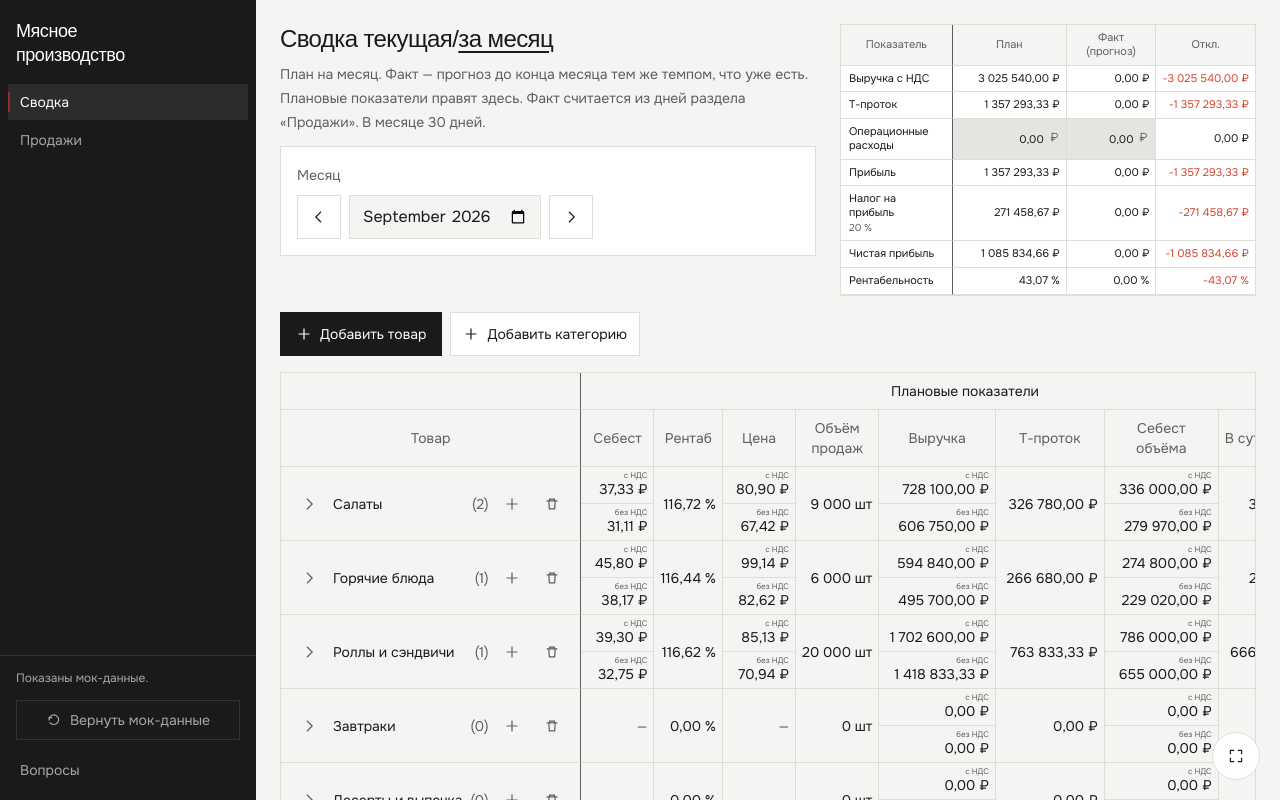
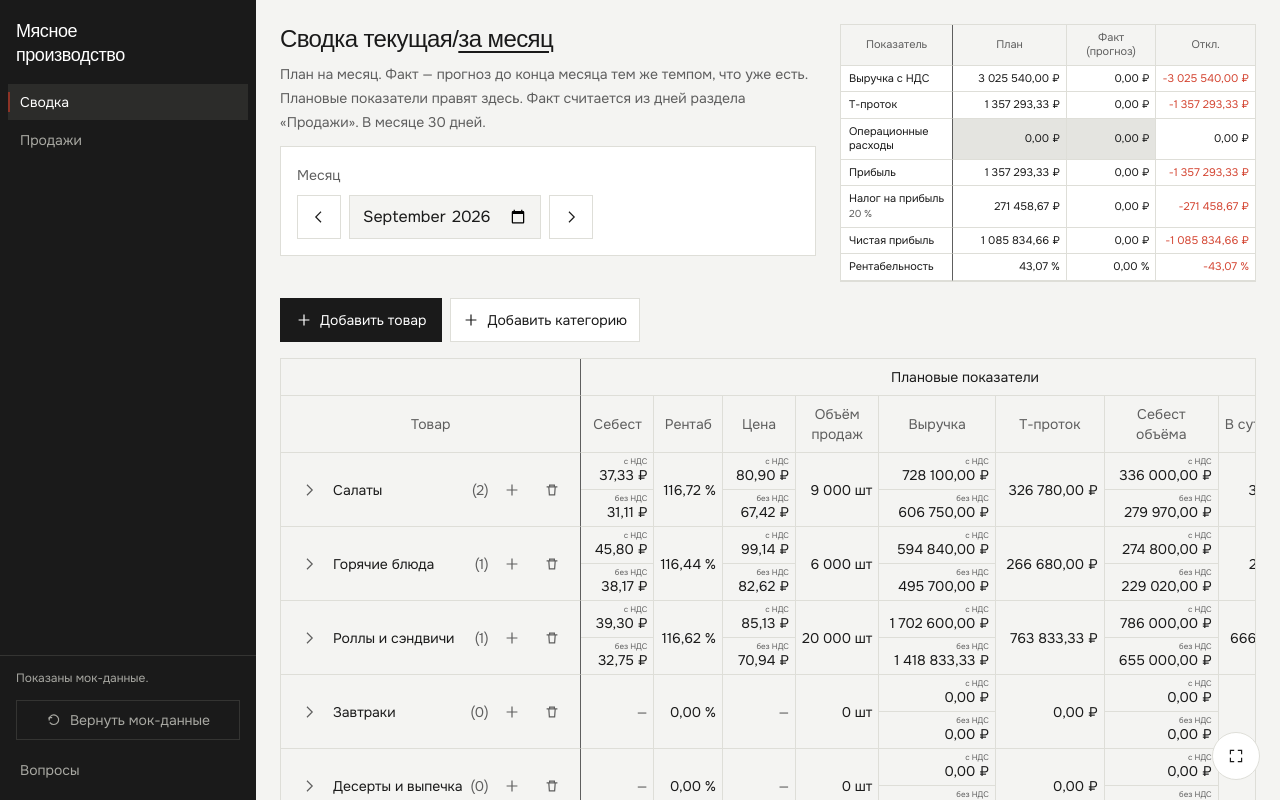
Before and after one commit to makediff-dev/food-proto, a Next.js app: page / in a window 1280 px wide. Shown: the top 800 px of the page. Built offline with nearby package versions, Linux system fonts and the light colour scheme; a web font is replaced by a local one.

Commit message:
Мелкие правки стилей

```diff
--- a/src/features/sales/summary-headline.tsx
+++ b/src/features/sales/summary-headline.tsx
@@ -14,7 +14,6 @@ import {
   parseOperatingExpense,
   priceDraft,
 } from '@/features/sales/text';
-import { IconRuble } from '@/features/shell/icons';
 import { TableNumber } from '@/features/shell/table-number';
 
 const editableCellClassName = 'bg-[#e4e4e0]';
@@ -305,7 +304,7 @@ function ExpenseInput({
       <label htmlFor={inputId} className="sr-only">
         {label}
       </label>
-      <div className="flex min-w-0 items-baseline justify-end gap-1">
+      <div className="flex min-w-0 items-baseline justify-end">
         <input
           id={inputId}
           value={shown}
@@ -332,9 +331,11 @@ function ExpenseInput({
               event.currentTarget.blur();
             }
           }}
-          className="w-full min-w-0 cursor-text appearance-none border-0 bg-transparent p-0 text-right text-[11px] text-ink shadow-none outline-none"
+          className="w-full min-w-0 cursor-text appearance-none border-0 bg-transparent p-0 font-[inherit] text-right text-[11px] leading-tight text-ink shadow-none outline-none"
         />
-        <IconRuble className="size-3 shrink-0 text-muted" />
+        <span aria-hidden="true" className="whitespace-nowrap leading-tight">
+          {'\u00a0'}₽
+        </span>
       </div>
       {error ? (
         <p id={errorId} className="mt-0.5 text-left text-[10px] text-ink">
--- a/src/features/shell/icons.tsx
+++ b/src/features/shell/icons.tsx
@@ -206,21 +206,3 @@ export function IconFullscreenExit() {
     </Glyph>
   );
 }
-
-export function IconRuble({ className }: { className?: string }) {
-  return (
-    <svg
-      viewBox="0 0 20 20"
-      aria-hidden="true"
-      className={className ?? 'size-4 shrink-0'}
-      fill="none"
-      stroke="currentColor"
-      strokeWidth="1.5"
-      strokeLinecap="square"
-      strokeLinejoin="miter"
-    >
-      <path d="M7 4h5.5a3.5 3.5 0 0 1 0 7H7" />
-      <path d="M7 4v13M5.5 11H12M5.5 14H11" />
-    </svg>
-  );
-}
```
